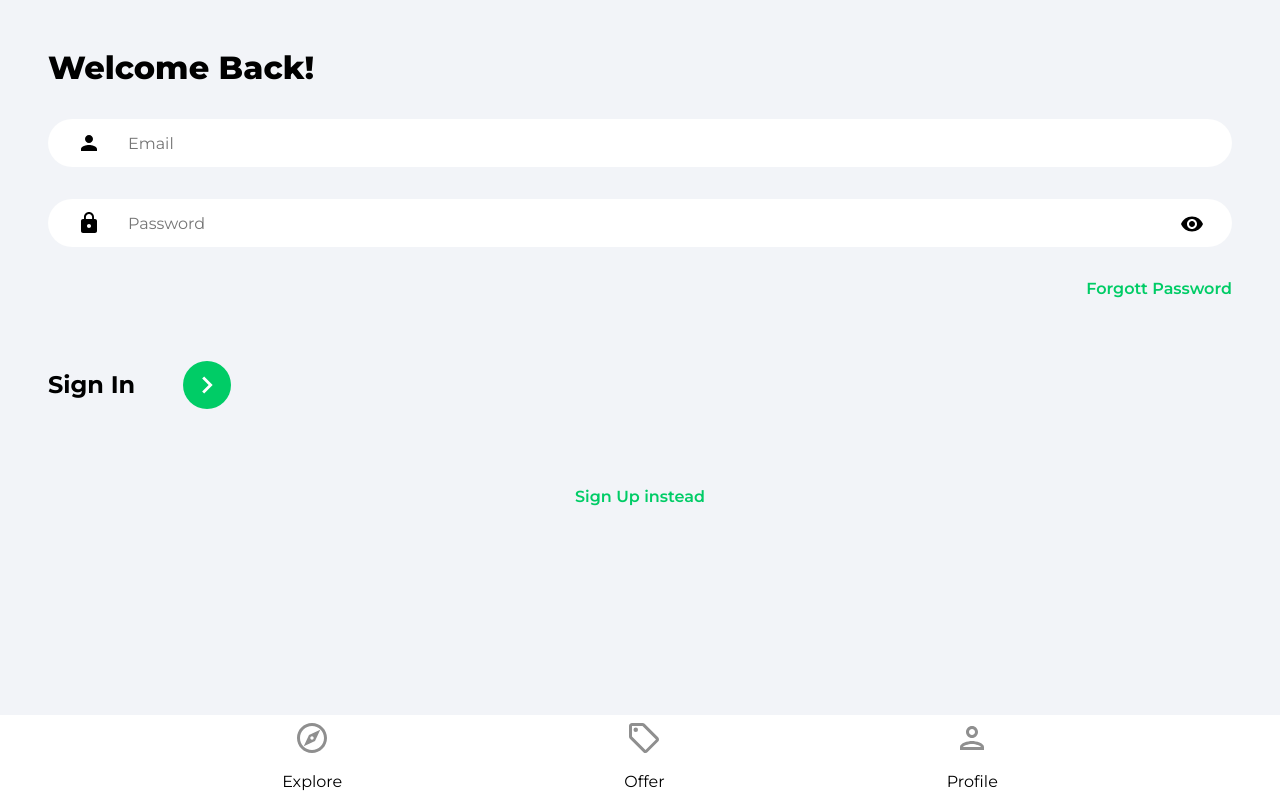
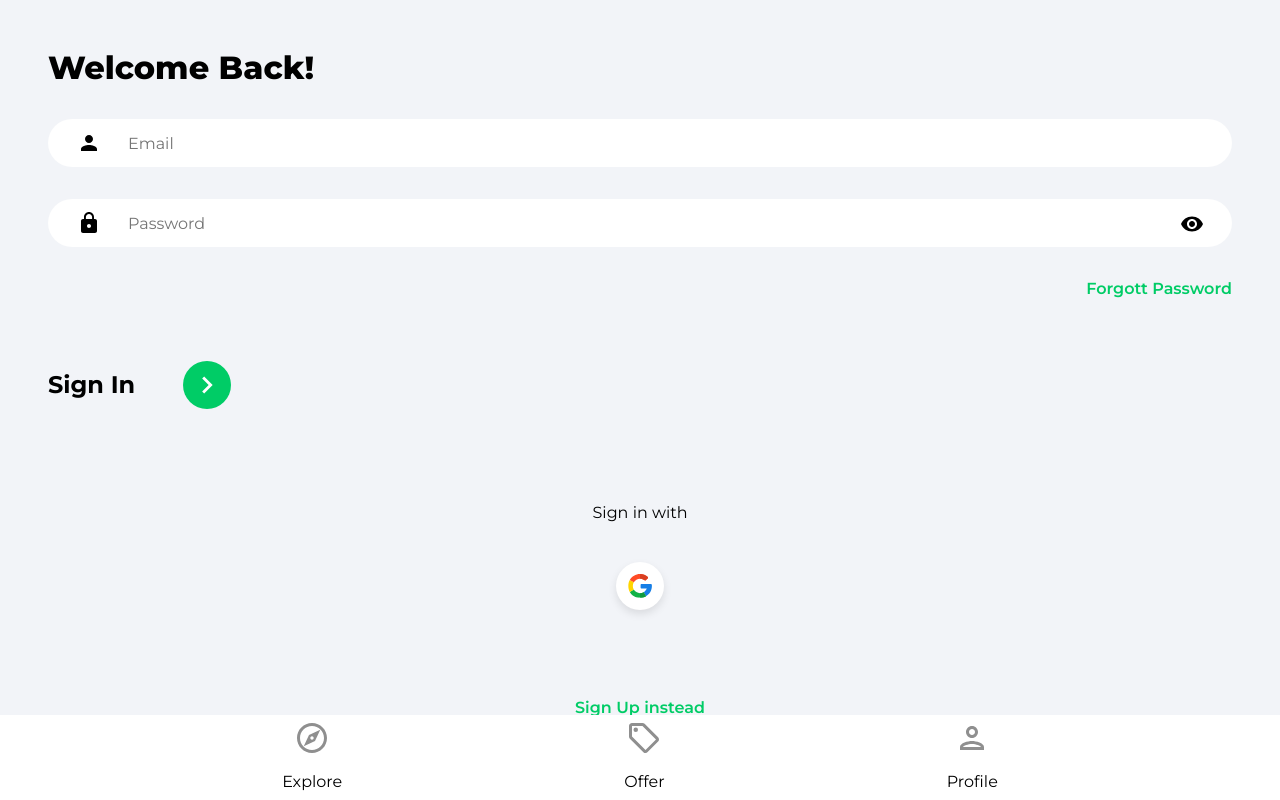
Before and after one commit to jorlar/housemarket, a React (Create React App) app: page /sign-in in a window 1280 px wide. Built offline with nearby package versions, Linux system fonts and the light colour scheme.

Commit message:
:sparkles: Add Google OAuth to project

```diff
--- /dev/null
+++ b/src/components/OAuth.jsx
@@ -0,0 +1,46 @@
+import { useLocation, useNavigate } from "react-router-dom";
+import { getAuth, signInWithPopup, GoogleAuthProvider } from "firebase/auth";
+import { doc, setDoc, getDoc, serverTimestamp } from "firebase/firestore";
+import { db } from "../firebase.config";
+import { toast } from "react-toastify";
+import googleIcon from "../assets/svg/googleIcon.svg";
+
+function OAuth() {
+  const navigate = useNavigate();
+  const location = useLocation();
+  const onGoogleClick = async () => {
+    try {
+      const auth = getAuth();
+      const provider = new GoogleAuthProvider();
+      const result = await signInWithPopup(auth, provider);
+      const user = result.user;
+
+      // Check for users
+      const docRef = doc(db, "users", user.uid);
+      const docSnap = await getDoc(docRef);
+
+      // If user not exist
+      if (!docSnap.exists()) {
+        await setDoc(doc(db, "users", user.uid), {
+          name: user.displayName,
+          email: user.email,
+          timeStamp: serverTimestamp(),
+        });
+      }
+      navigate("/");
+    } catch (error) {
+      toast.error("Could not authorize with Google");
+    }
+  };
+
+  return (
+    <div className='socialLogin'>
+      <p>Sign {location.pathname === "/sign-up" ? "up" : "in"} with</p>
+      <button className='socialIconDiv' onClick={onGoogleClick}>
+        <img className='socialIconImg' src={googleIcon} alt='Google' />
+      </button>
+    </div>
+  );
+}
+
+export default OAuth;
--- a/src/pages/SignIn.jsx
+++ b/src/pages/SignIn.jsx
@@ -5,6 +5,7 @@ import { toast } from "react-toastify";
 import { getAuth, signInWithEmailAndPassword } from "firebase/auth";
 import { ReactComponent as ArrowRightIcon } from "../assets/svg/keyboardArrowRightIcon.svg";
 import visibilityIcon from "../assets/svg/visibilityIcon.svg";
+import OAuth from "../components/OAuth";
 
 const SignIn = () => {
   const [showPassword, setShowPassword] = useState(false);
@@ -83,7 +84,7 @@ const SignIn = () => {
             </button>
           </div>
         </form>
-        {/* Google Oauth */}
+        <OAuth />
 
         <Link to='/sign-up' className='registerLink'>
           Sign Up instead
--- a/src/pages/SignUp.jsx
+++ b/src/pages/SignUp.jsx
@@ -11,6 +11,7 @@ import { setDoc, doc, serverTimestamp } from "firebase/firestore";
 import { db } from "../firebase.config";
 import { ReactComponent as ArrowRightIcon } from "../assets/svg/keyboardArrowRightIcon.svg";
 import visibilityIcon from "../assets/svg/visibilityIcon.svg";
+import OAuth from "../components/OAuth";
 
 const SignUp = () => {
   const [showPassword, setShowPassword] = useState(false);
@@ -109,7 +110,7 @@ const SignUp = () => {
             </button>
           </div>
         </form>
-        {/* Google Oauth */}
+        <OAuth />
 
         <Link to='/sign-in' className='registerLink'>
           Sign In instead
```
